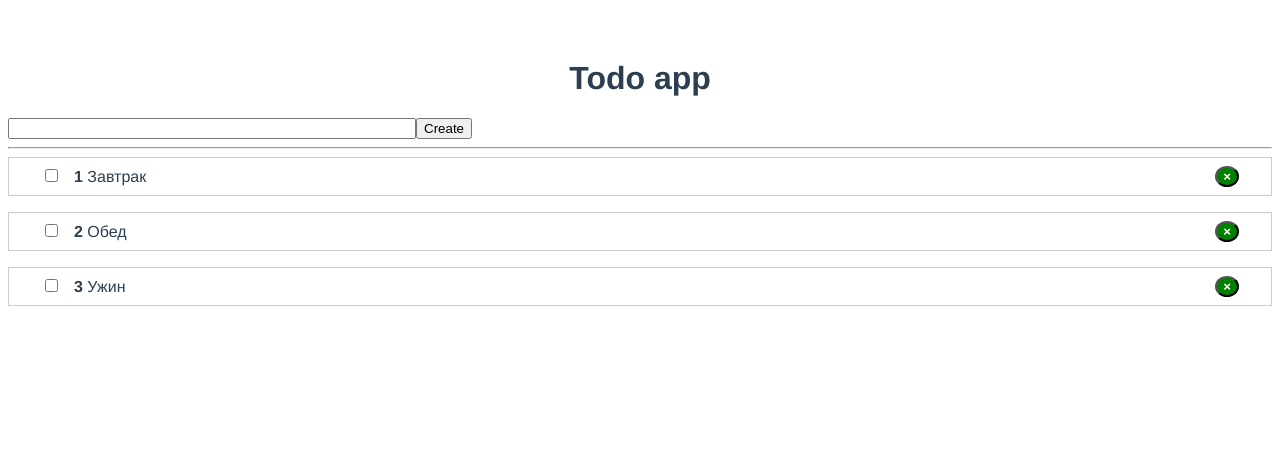
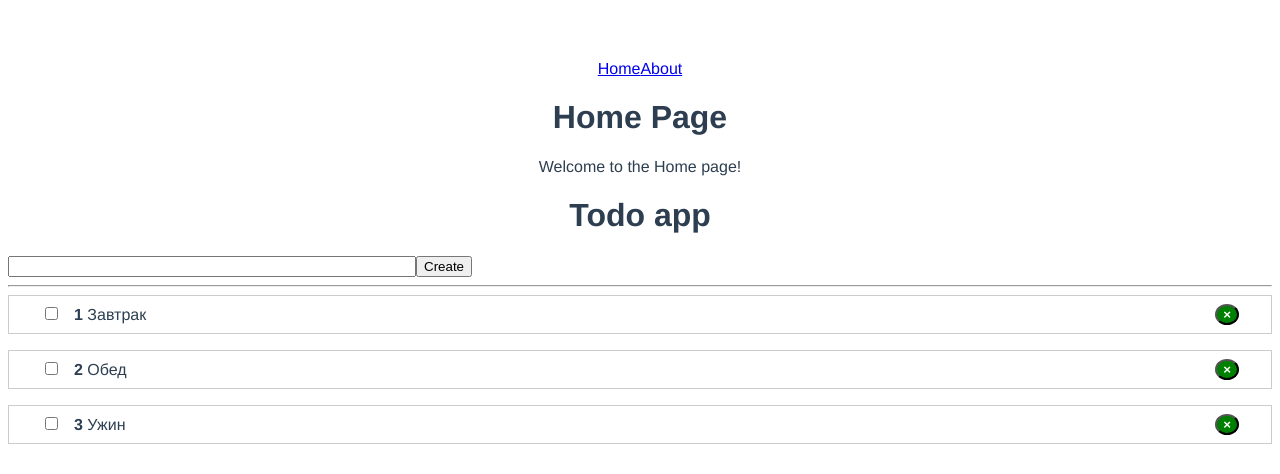
Before and after one commit to Denya163/Todo-list, a Vue app: page / in a window 1280 px wide. Shown: the top 474 px of the page. Built offline with nearby package versions, Linux system fonts and the light colour scheme.

Commit message:
+ router

```diff
--- a/package.json
+++ b/package.json
@@ -8,7 +8,8 @@
   },
   "dependencies": {
     "core-js": "^3.8.3",
-    "vue": "^3.2.13"
+    "vue": "^3.2.13",
+    "vue-router": "^4.0.13"
   },
   "devDependencies": {
     "@vue/cli-plugin-babel": "~5.0.0",
--- a/src/App.vue
+++ b/src/App.vue
@@ -1,5 +1,11 @@
 <template>
   <div id="app">
+    <nav>
+      <router-link to="/">Home</router-link>
+      <router-link to="/about">About</router-link>
+    </nav>
+    <router-view />
+
     <h1>Todo app</h1>
     <AddTodo
         @add-todo="addTodo"
--- a/src/main.js
+++ b/src/main.js
@@ -1,4 +1,7 @@
-import { createApp } from 'vue'
-import App from './App.vue'
+import { createApp } from 'vue';
+import App from './App.vue';
+import router from './router';
 
-createApp(App).mount('#app')
+createApp(App)
+  .use(router)
+  .mount('#app');
--- /dev/null
+++ b/src/router/index.js
@@ -0,0 +1,25 @@
+import { createRouter, createWebHistory } from 'vue-router';
+
+// Импортируй компоненты для роутов
+import Home from '../views/Home.vue';
+import About from '../views/About.vue';
+
+const routes = [
+  {
+    path: '/',
+    name: 'Home',
+    component: Home,
+  },
+  {
+    path: '/about',
+    name: 'About',
+    component: About,
+  },
+];
+
+const router = createRouter({
+  history: createWebHistory(process.env.BASE_URL),
+  routes,
+});
+
+export default router;
--- /dev/null
+++ b/src/views/About.vue
@@ -0,0 +1,6 @@
+<template>
+    <div>
+      <h1>About Page</h1>
+      <p>This is the About page.</p>
+    </div>
+  </template>
--- /dev/null
+++ b/src/views/Home.vue
@@ -0,0 +1,6 @@
+<template>
+    <div>
+      <h1>Home Page</h1>
+      <p>Welcome to the Home page!</p>
+    </div>
+  </template>
```
Also changed, not shown: 1 other file (tests, documents, lock files or other folders).
